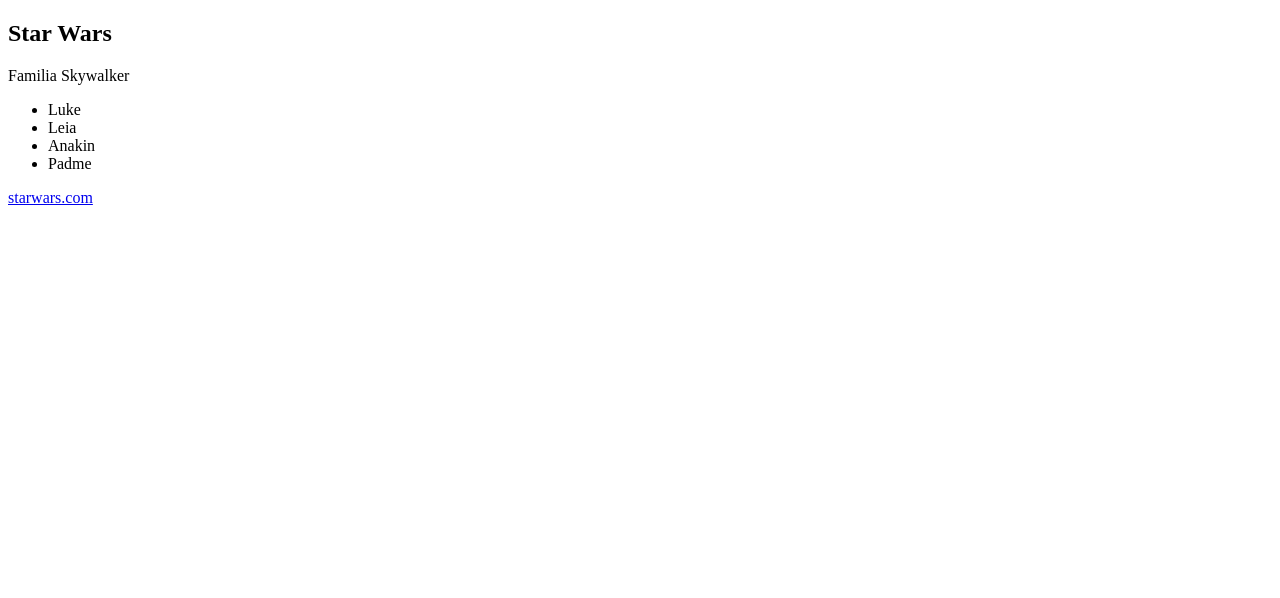
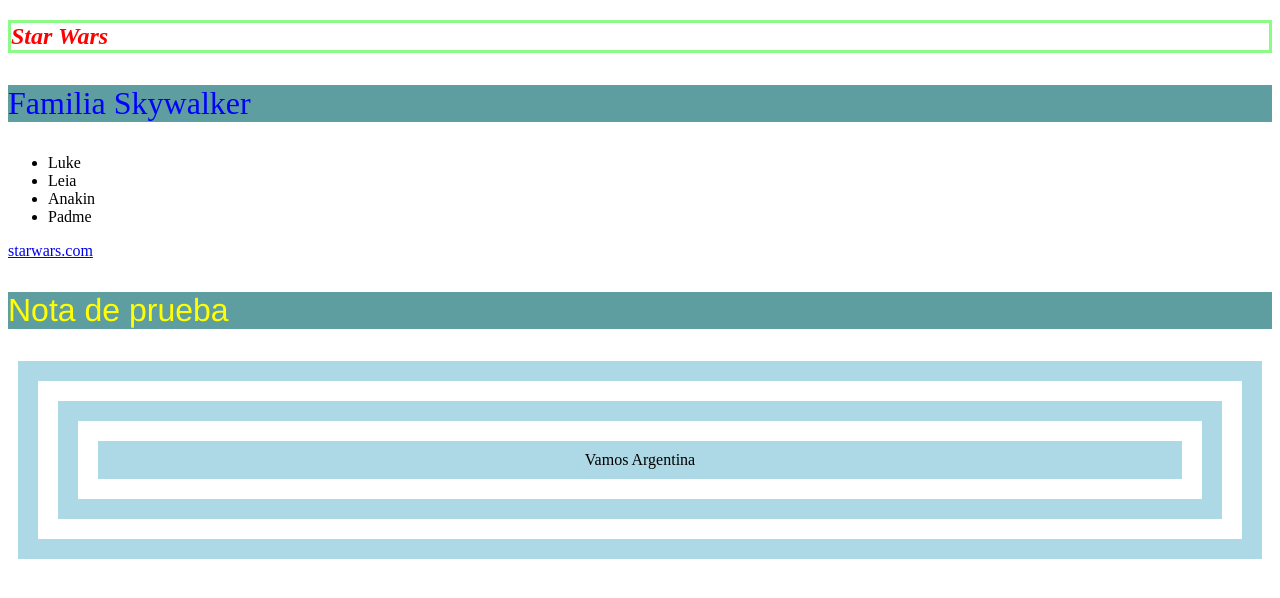
Before and after one commit to wgrandinetti/tallerweb, a plain HTML site: page index.html in a window 1280 px wide. Drawn offline with Linux system fonts and the light colour scheme.

Commit message:
modificaciones css

```diff
--- /dev/null
+++ b/estilo.css
@@ -0,0 +1,37 @@
+p {
+    color:blue;
+    background-color: cadetblue;
+    font-size:xx-large ;
+}
+
+h2 {
+    font-style: italic;
+    font-weight: 800;
+    border: 3px solid rgb(139, 250, 135);
+}
+
+.clase2 {
+    color: green;
+}
+
+.clase1 {
+    color: red;
+}
+
+.nota {
+    font-family: 'Franklin Gothic Medium', 'Arial Narrow', Arial, sans-serif;
+    color: yellow
+}
+
+.celeste {
+    background-color: lightblue;
+    margin: 10px;
+    padding: 10px;
+    text-align: center;
+}
+
+.blanco {
+    background-color: white;
+    margin: 10px;
+    padding: 10px;
+}
--- a/index.html
+++ b/index.html
@@ -5,9 +5,10 @@
     <meta http-equiv="X-UA-Compatible" content="IE=edge">
     <meta name="viewport" content="width=device-width, initial-scale=1.0">
     <title>DCIC UNS</title>
+    <link rel="stylesheet" href="estilo.css">
 </head>
 <body>
-    <h2>Star Wars</h2>
+    <h2 class="clase1 clase2">Star Wars</h2>
     <p>Familia Skywalker</p>
     <ul>
         <li>Luke</li>
@@ -16,5 +17,18 @@
         <li>Padme</li>
     </ul>
     <a href="http://starwars.com">starwars.com</a>
+    <p class="nota">Nota de prueba</p>
+
+    <div class="celeste" >
+        <div class="blanco" >
+            <div  class="celeste">
+                <div class="blanco" >
+                    <div class="celeste">
+                        Vamos Argentina
+                    </div>
+                </div>
+            </div>
+        </div>
+    </div>
 </body>
 </html>
```
